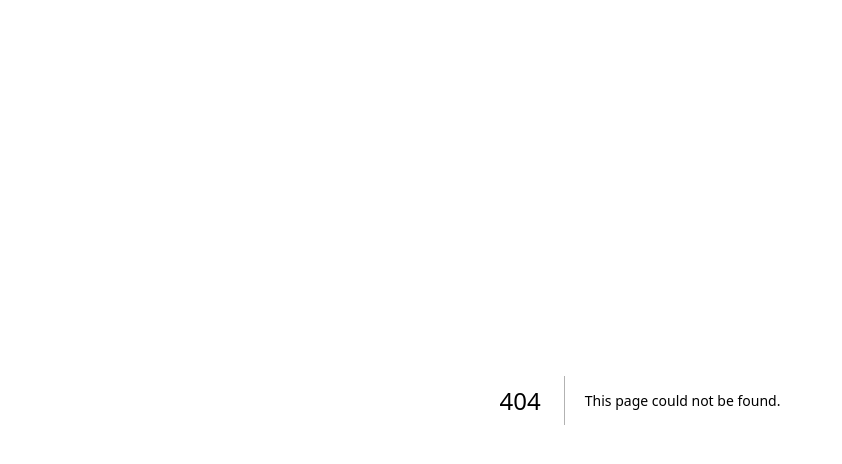
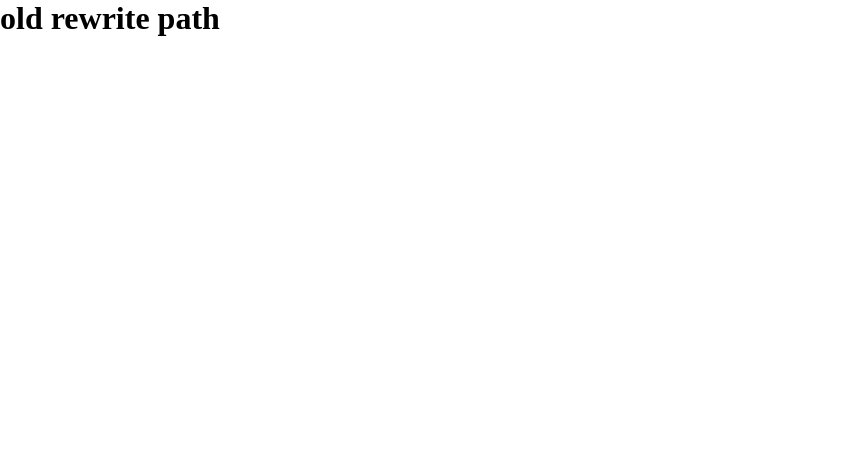
Before and after one commit to officialrajdeepsingh/next.config.js, a Next.js app: page /old-rewrite-path in a window 1280 px wide. Before the commit this address had no page. Shown: the top 464 px of the page, without its empty margins (0-842 px from the left). Built offline with nearby package versions, Linux system fonts and the light colour scheme.

Commit message:
recreate the old rewrite path to explain the topic

```diff
--- /dev/null
+++ b/pages/old-rewrite-path.js
@@ -0,0 +1,11 @@
+import React from 'react';
+
+function newRewritePath(props) {
+    return (
+        <div>
+            <h1> old rewrite path</h1>
+        </div>
+    );
+}
+
+export default newRewritePath;
```
